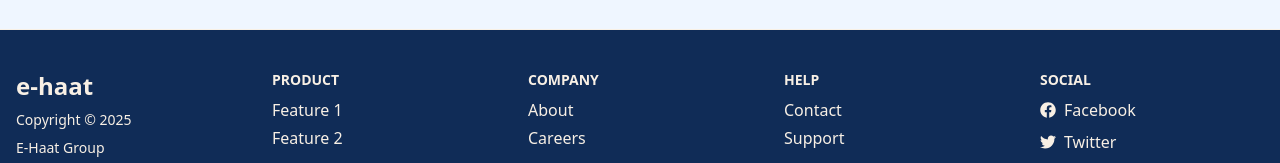
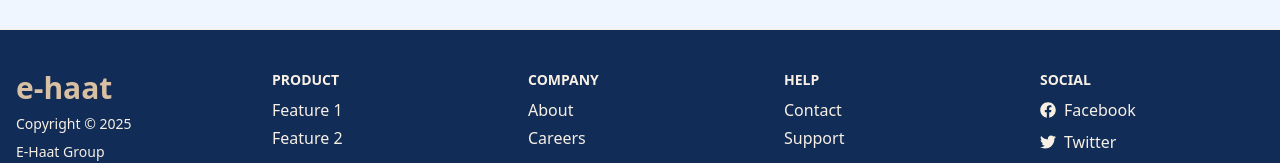
Before and after one commit to keshavjha-tech/e-haat, a React (Vite) app in the folder client/: page /register in a window 1280 px wide. Shown: the part 943-1106 px from the top of the page. Built offline with nearby package versions, Linux system fonts and the light colour scheme.

Commit message:
update company color

```diff
--- a/client/src/components/Footer.jsx
+++ b/client/src/components/Footer.jsx
@@ -9,7 +9,7 @@ function Footer() {
 
           {/* Logo & Info */}
           <div className="space-y-2">
-            <h1 className="text-2xl font-bold text-linen">e-haat</h1>
+            <h1 className="text-3xl font-bold text-sand">e-haat</h1>
             <p className=" text-sm">Copyright © 2025 </p>
             <p className=" text-sm">E-Haat Group </p>
             <p className=" text-sm">Created by Keshav Jha</p>
```
